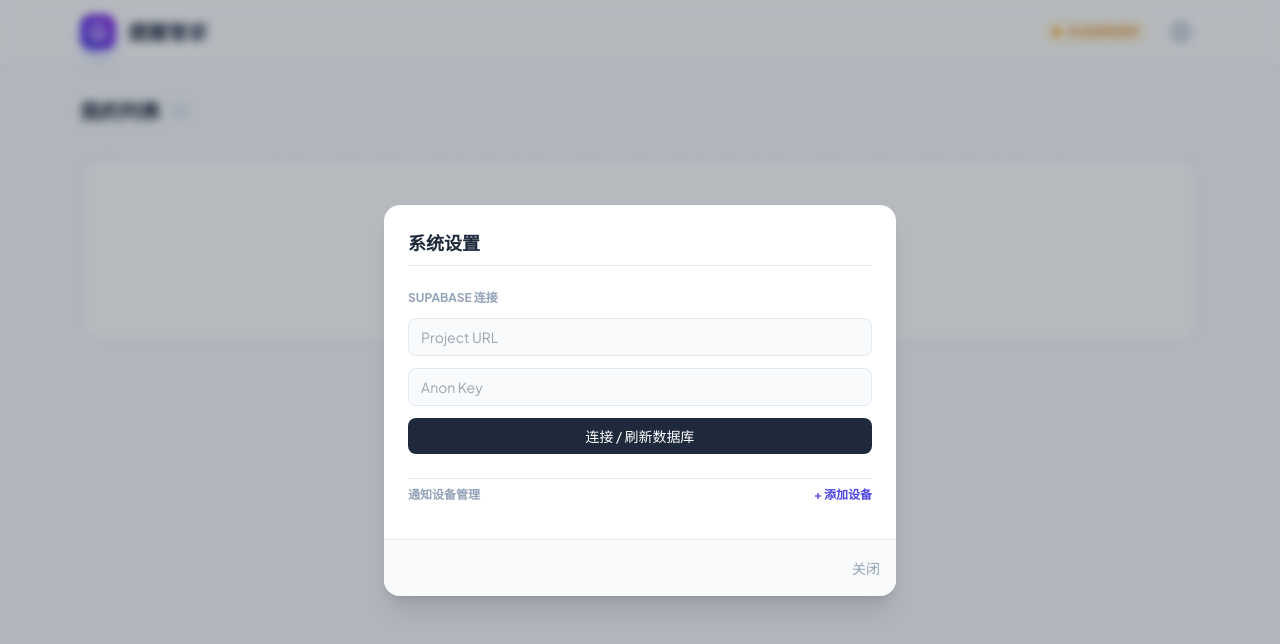
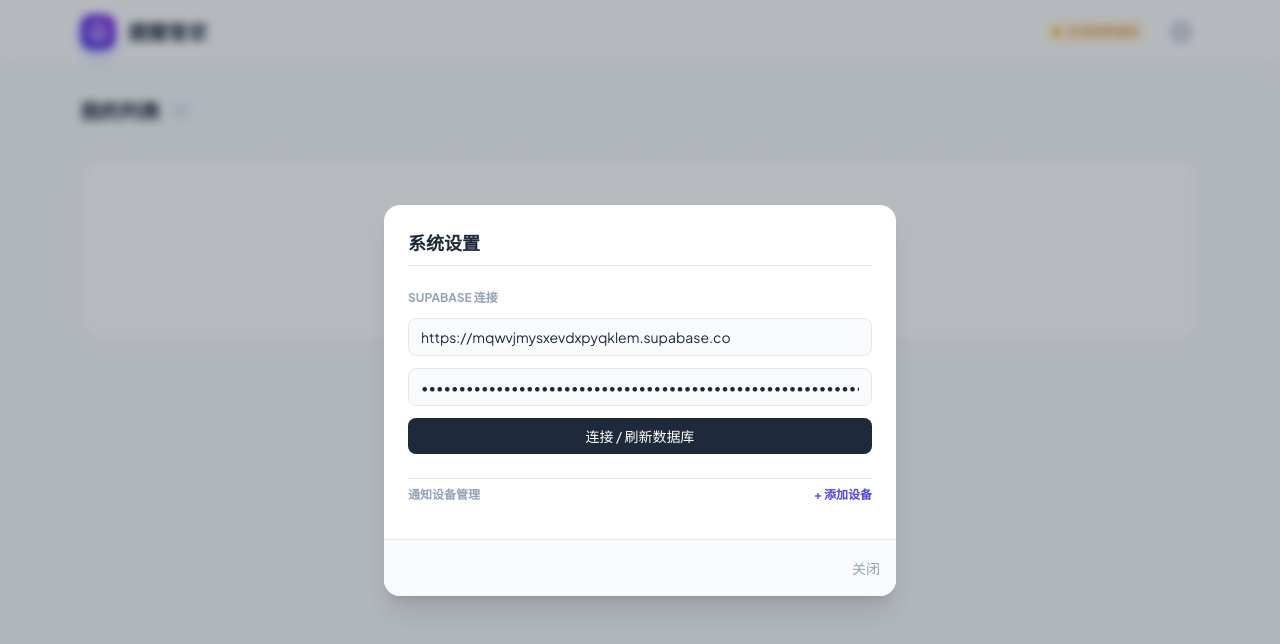
Before and after one commit to RichardQt/reminder, a plain HTML site: page index.html in a window 1280 px wide. Drawn offline with nearby package versions, Linux system fonts and the light colour scheme.

Commit message:
Update index.html

```diff
--- a/index.html
+++ b/index.html
@@ -333,7 +333,11 @@
             const categories = ref([]);
             const devices = ref([]);
             const settings = ref({ bark_critical: false });
-            const supabaseConfig = ref({ url: '', key: '' });
+            // 🔴 请在这里直接填入你的 Supabase 信息，这样手机打开就不用配置了
+            const supabaseConfig = ref({
+                url: 'https://mqwvjmysxevdxpyqklem.supabase.co',
+                key: 'eyJhbGciOiJIUzI1NiIsInR5cCI6IkpXVCJ9.eyJpc3MiOiJzdXBhYmFzZSIsInJlZiI6Im1xd3ZqbXlzeGV2ZHhweXFrbGVtIiwicm9sZSI6ImFub24iLCJpYXQiOjE3NjU4MzEwMjAsImV4cCI6MjA4MTQwNzAyMH0.-06RwNccrhO4Q3VWkSyQaAhXBDer4sYZdJX2Zd8DOy0'
+            });
 
             const showModal = ref(false);
             const showSettings = ref(false);
```
